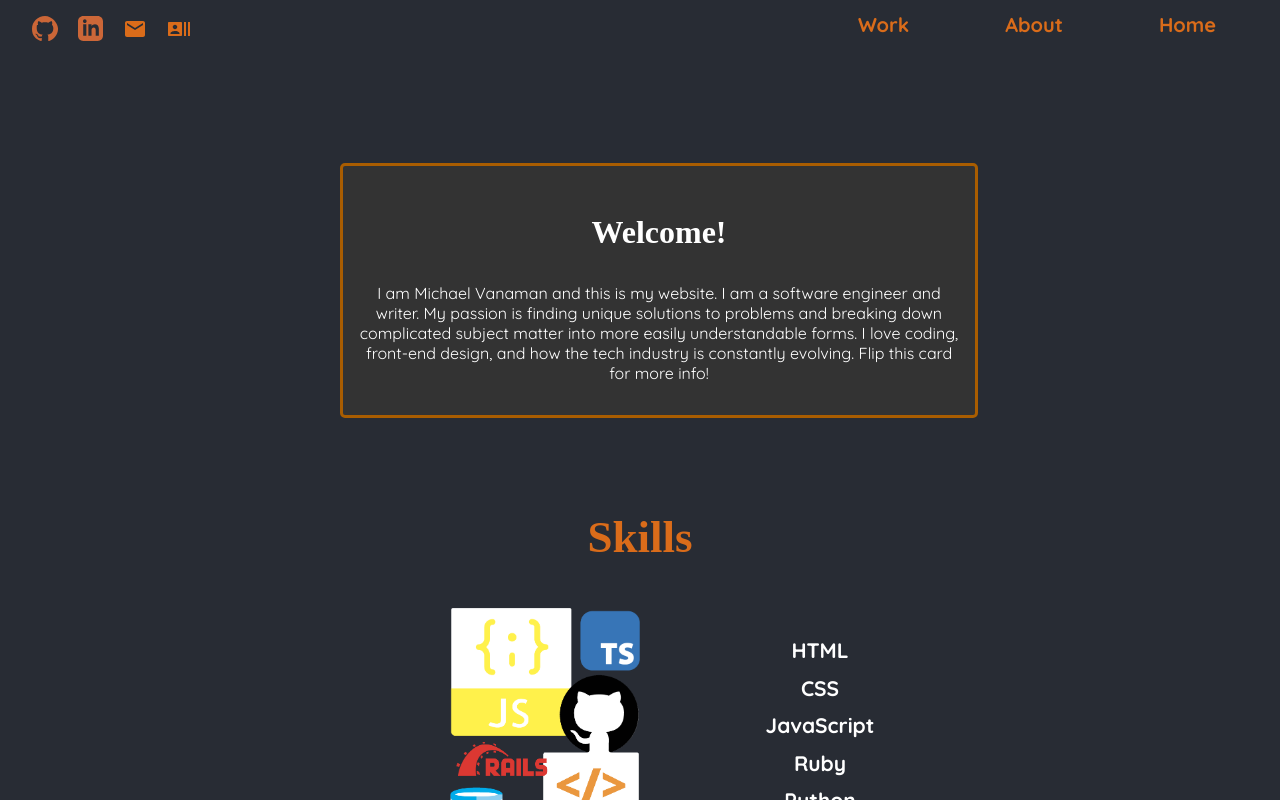
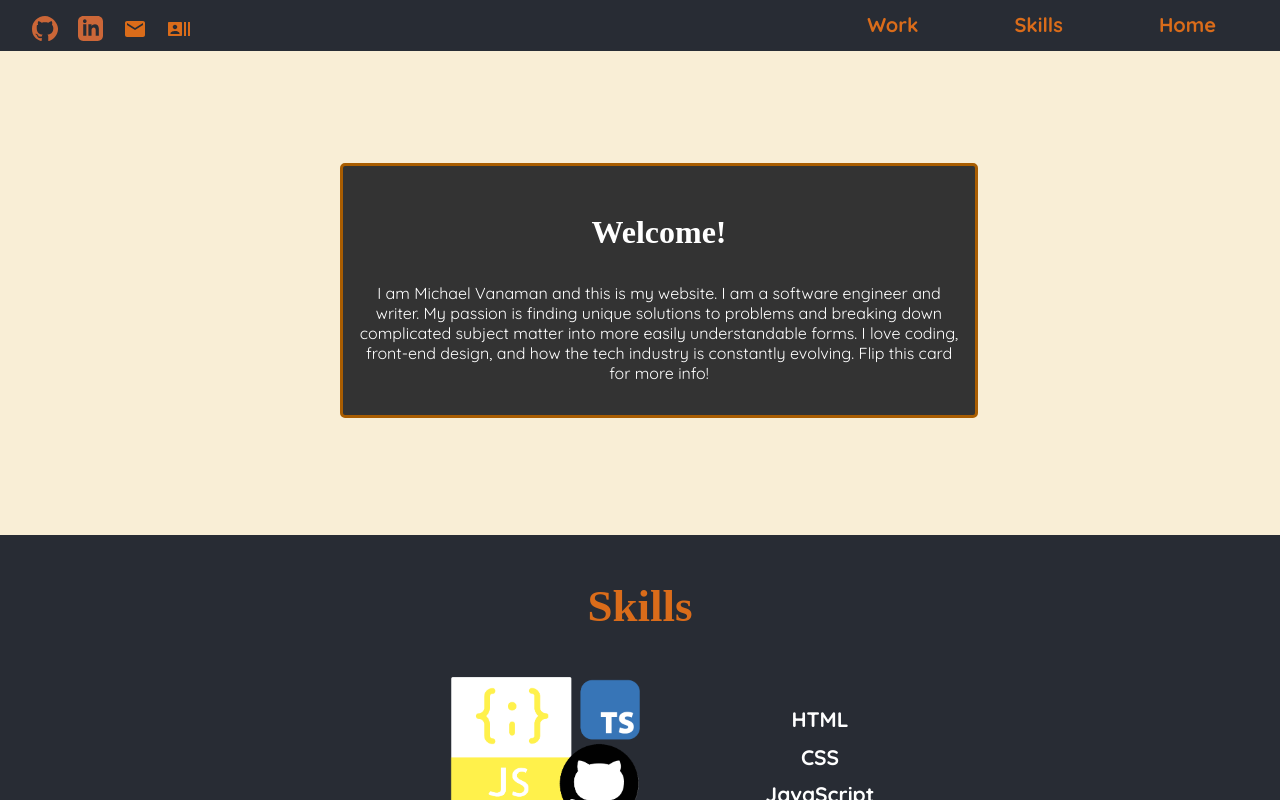
Before and after one commit to muirisc/MuiriscWebSite, a React (Create React App) app: page / in a window 1280 px wide. Shown: the top 800 px of the page. Built offline with nearby package versions, Linux system fonts and the light colour scheme; a web font is replaced by a local one.

Commit message:
Deploy 2

```diff
--- a/src/CSS/About.css
+++ b/src/CSS/About.css
@@ -1,7 +1,9 @@
 
 .about{
-  /* background-color: rgb(249, 238, 214); */
+  background-color: rgb(249, 238, 214);
   /* min-height: 500px */
+  padding-bottom: 1.5rem;
+
 }
 .aboutBlackBoard h3{
   color: white;
--- a/src/Components/Navigation.js
+++ b/src/Components/Navigation.js
@@ -50,14 +50,14 @@ const Navigation = () => {
   }
   {nav  ?       <ul className="classicNav">
         <li><a href="#Nav">Home</a></li>
-        <li><a href="#About">About</a></li>
+        <li><a href="#Skills">Skills</a></li>
         <li><a href="#gallery">Work</a></li>
       </ul> :
 <div className="smallNav">
 <ul className="dropwdown">
   <div className="dropdown-content">
   <li><a href="#Nav">Home</a></li>
-        <li><a href="#About">About</a></li>
+  <li><a href="#Skills">Skills</a></li>
         <li><a href="#gallery">Work</a></li>
         </div>
       </ul>
--- a/src/Components/Skills.js
+++ b/src/Components/Skills.js
@@ -5,7 +5,7 @@ const Skills = () => {
   const [active, setActive] = useState(false);
 
   return (
-    <div className="skills">
+    <div id="Skills"className="skills">
       <h3> Skills</h3>
       <div className="skillList">
         <div className="divLogos">
```
